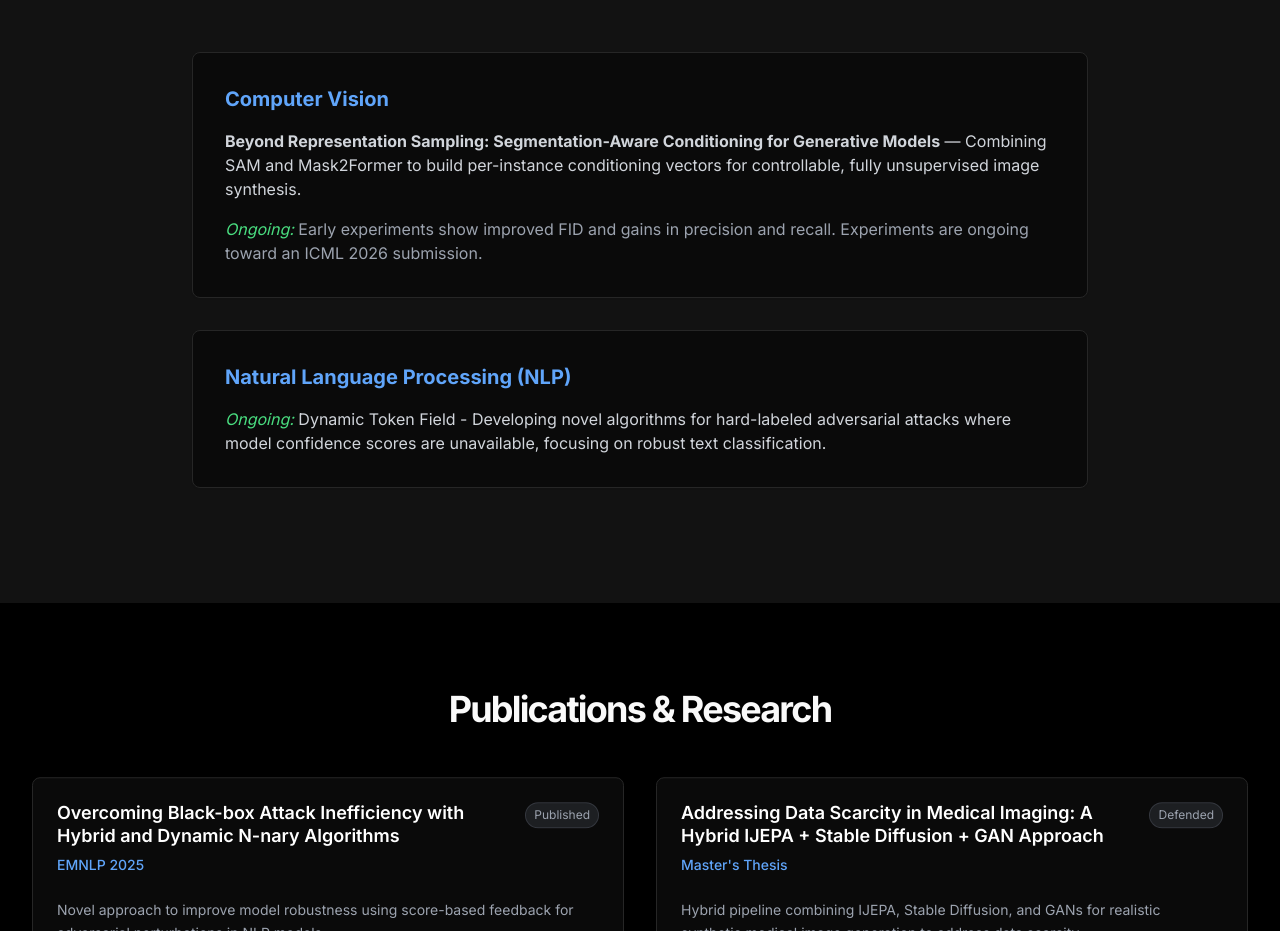
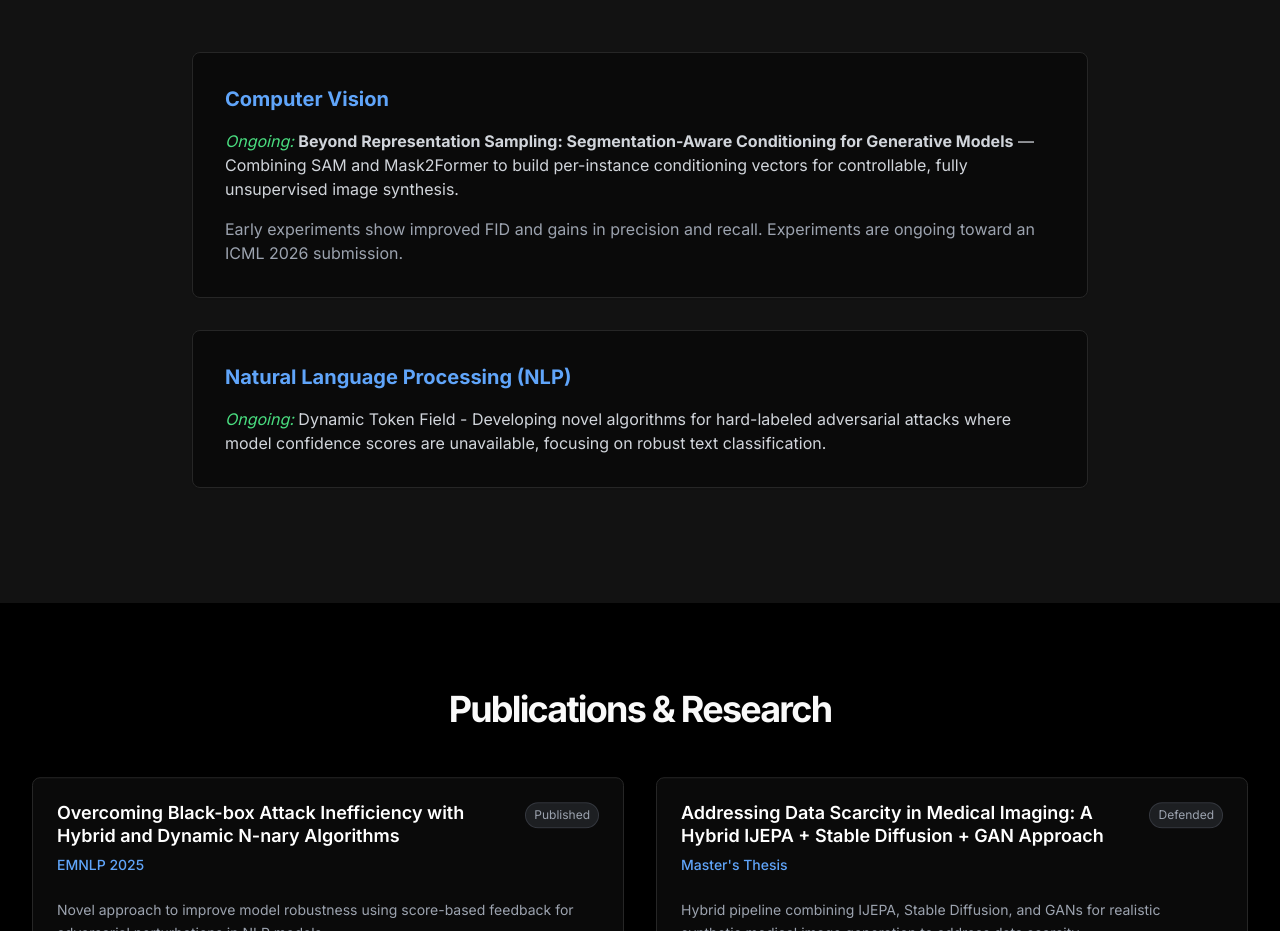
Before and after one commit to 08Abhinay/08Abhinay.github.io, a Next.js app: page / in a window 1280 px wide. Shown: the part 2261-3192 px from the top of the page. Built offline with nearby package versions, Linux system fonts and the light colour scheme.

Commit message:
current Research changes

```diff
--- a/app/components/research.tsx
+++ b/app/components/research.tsx
@@ -40,10 +40,10 @@ export default function Research() {
               <CardContent className="p-4 sm:p-6 lg:p-8">
                 <h3 className="text-xl font-bold text-blue-400 mb-4">Computer Vision</h3>
                 <p className="text-gray-300 mb-4">
-                  <strong>Beyond Representation Sampling: Segmentation-Aware Conditioning for Generative Models</strong> — Combining SAM and Mask2Former to build per-instance conditioning vectors for controllable, fully unsupervised image synthesis.
+                  <em className="text-green-400">Ongoing:</em> <strong>Beyond Representation Sampling: Segmentation-Aware Conditioning for Generative Models</strong> — Combining SAM and Mask2Former to build per-instance conditioning vectors for controllable, fully unsupervised image synthesis.
                 </p>
                 <p className="text-gray-400">
-                  <em className="text-green-400">Ongoing:</em> Early experiments show improved FID and gains in precision and recall. Experiments are ongoing toward an ICML 2026 submission.
+                  Early experiments show improved FID and gains in precision and recall. Experiments are ongoing toward an ICML 2026 submission.
                 </p>
               </CardContent>
             </Card>
```
